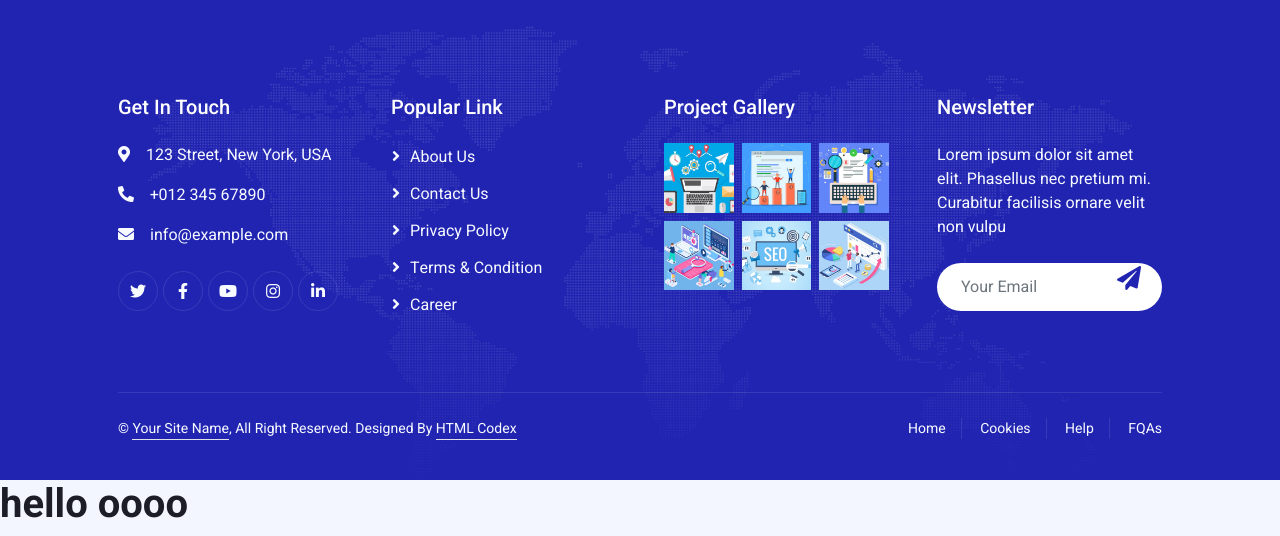
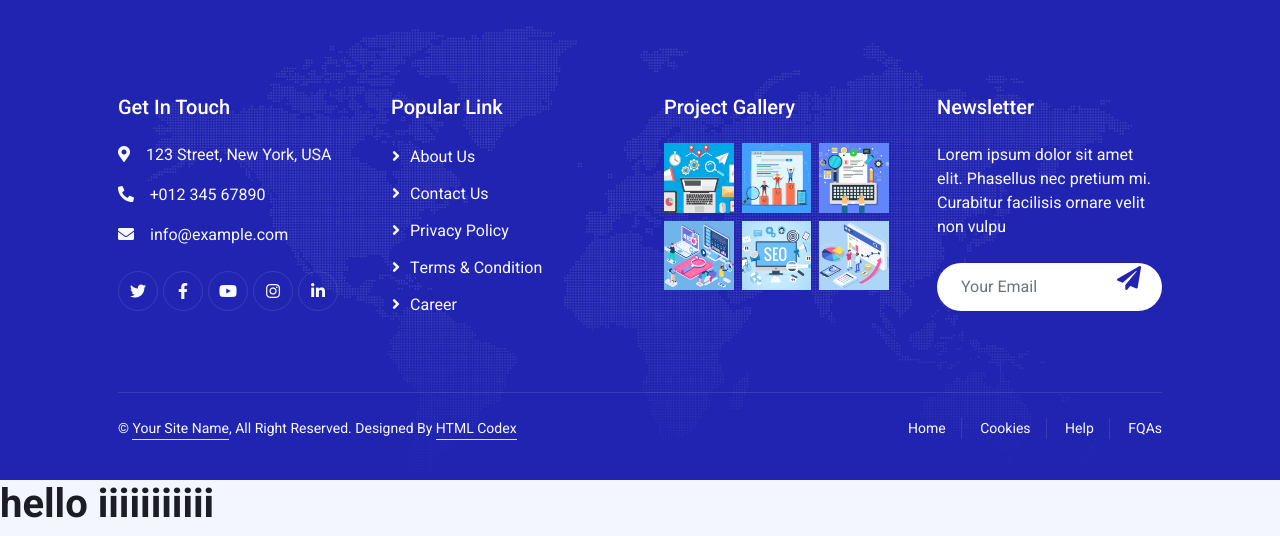
Before and after one commit to IbraheemKhurfan/WebProject-SE371, a PHP site: page /404.php in a window 1280 px wide. Shown: the part 1124-1660 px from the top of the page. Run offline with PHP 8.4, Linux system fonts and the light colour scheme; some libraries are stand-ins or nearby versions.

Commit message:
Update 404.php

```diff
--- a/404.php
+++ b/404.php
@@ -229,7 +229,7 @@
 
     <!-- Template Javascript -->
     <script src="js/main.js"></script>
-   <h1> hello oooo </h1>
+   <h1> hello iiiiiiiiiii </h1>
 </body>
 
 </html>
```
